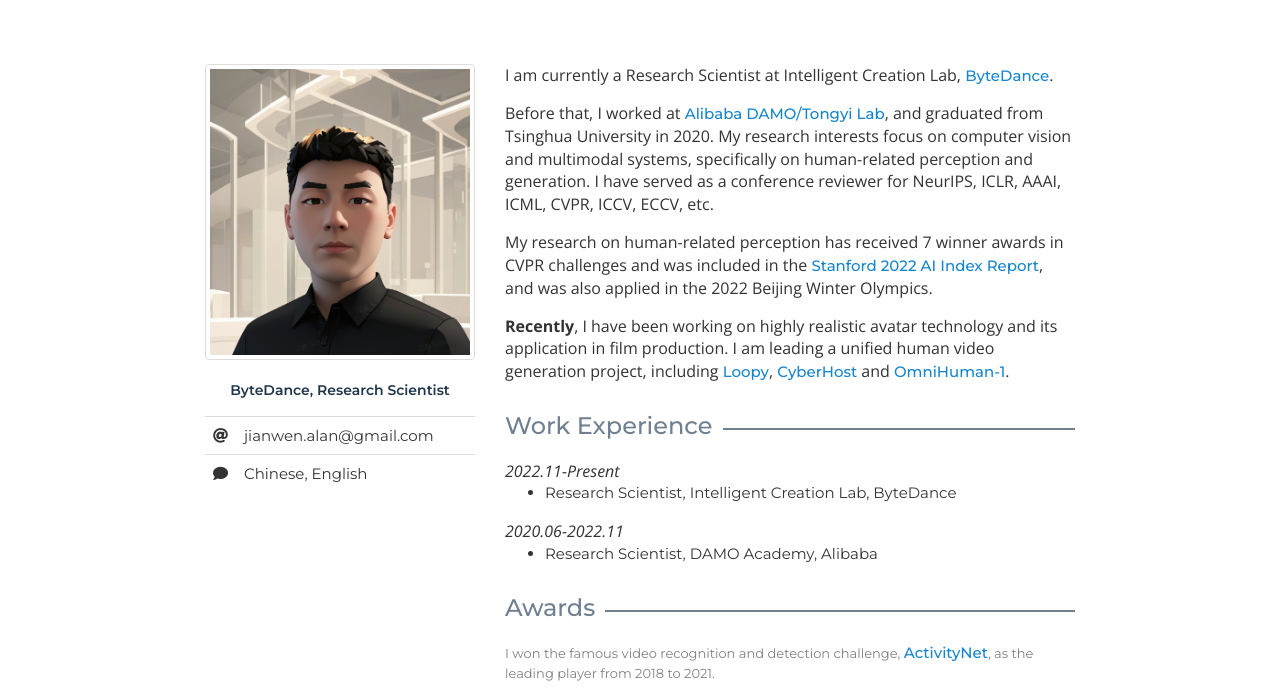
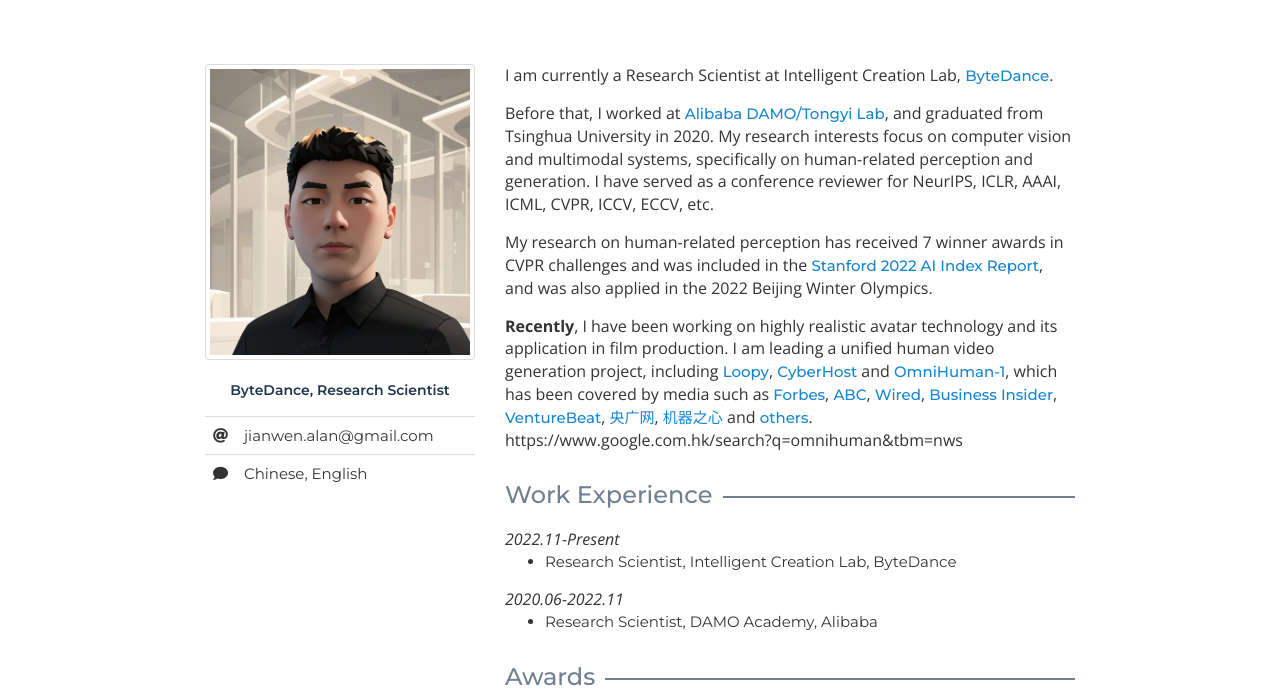
Before and after one commit to jianwenjiang/jianwenjiang.github.io, a plain HTML site: page index.html in a window 1280 px wide. Shown: the part 83-779 px from the top of the page. Drawn offline with nearby package versions, Linux system fonts and the light colour scheme; some icons are missing.

Commit message:
Update index.html

```diff
--- a/index.html
+++ b/index.html
@@ -104,7 +104,9 @@
         </div>
         <p></p>
         <div align="left">
-        <b>Recently</b>, I have been working on highly realistic avatar technology and its application in film production. I am leading a unified human video generation project, including <a href="https://loopyavatar.github.io/">Loopy</a>, <a href="http://cyberhost.github.io/">CyberHost</a> and <a href="https://omnihuman-lab.github.io/">OmniHuman-1</a>.
+        <b>Recently</b>, I have been working on highly realistic avatar technology and its application in film production. I am leading a unified human video generation project, including <a href="https://loopyavatar.github.io/">Loopy</a>, <a href="http://cyberhost.github.io/">CyberHost</a> and <a href="https://omnihuman-lab.github.io/">OmniHuman-1</a>, which has been covered by media such as <a href="https://www.forbes.com/sites/lesliekatz/2025/02/05/tiktok-owners-new-ai-tool-makes-lifelike-videos-from-a-single-photo/">Forbes</a>, <a href="http://abcnews.go.com/US/chinese-tech-giant-quietly-unveils-advanced-ai-model/story?id=118572557">ABC</a>, <a href="https://es.wired.com/articulos/omnihuman-1-nueva-ia-de-tiktok-capaz-de-crear-videos-deepfake">Wired</a>, <a href="https://www.businessinsider.com/bytedance-omnihuman-ai-generated-deepfake-videos-2025-2">Business Insider</a>, <a href="https://venturebeat.com/ai/omnihuman-bytedances-new-ai-creates-realistic-videos-from-a-single-photo/">VentureBeat</a>, <a href="https://ent.cnr.cn/chuanmei/20250207/t20250207_527064600.shtml">央广网</a>, <a href="https://www.jiqizhixin.com/articles/2025-02-05-11">机器之心</a> and <a href="https://www.google.com/search?q=omnihuman&tbm=nws">others</a>.
+
+          https://www.google.com.hk/search?q=omnihuman&tbm=nws
 
 
         </div>
```
